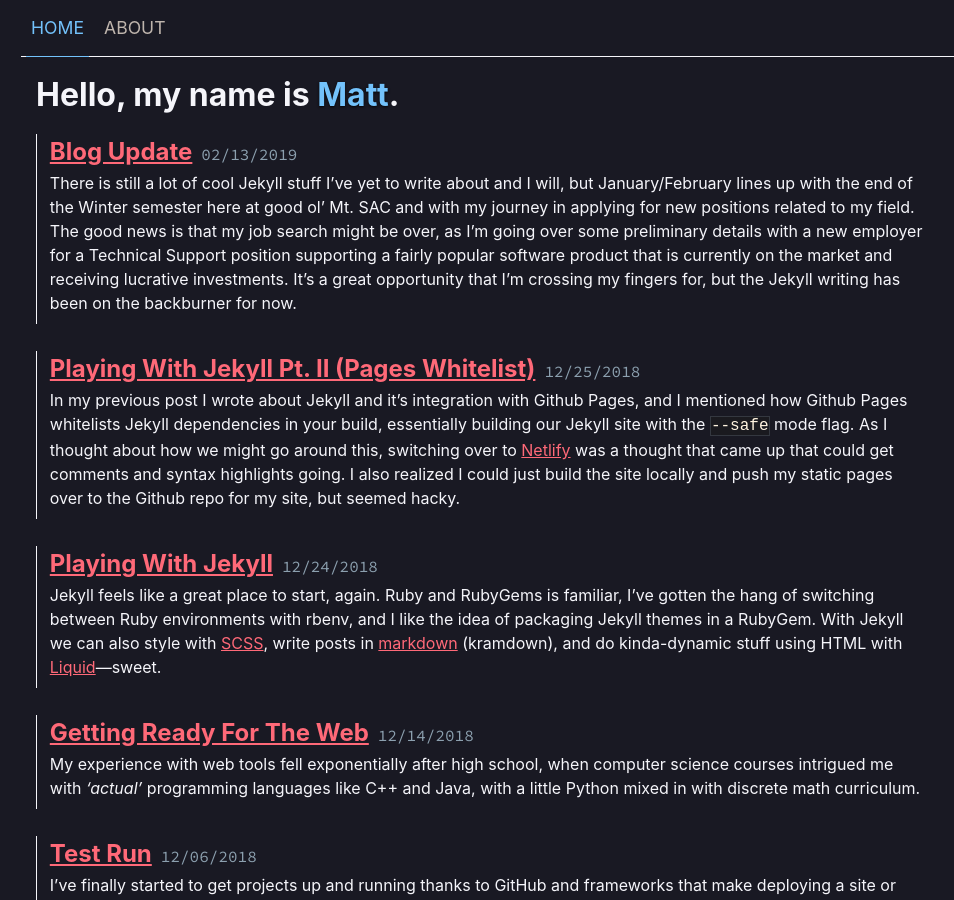
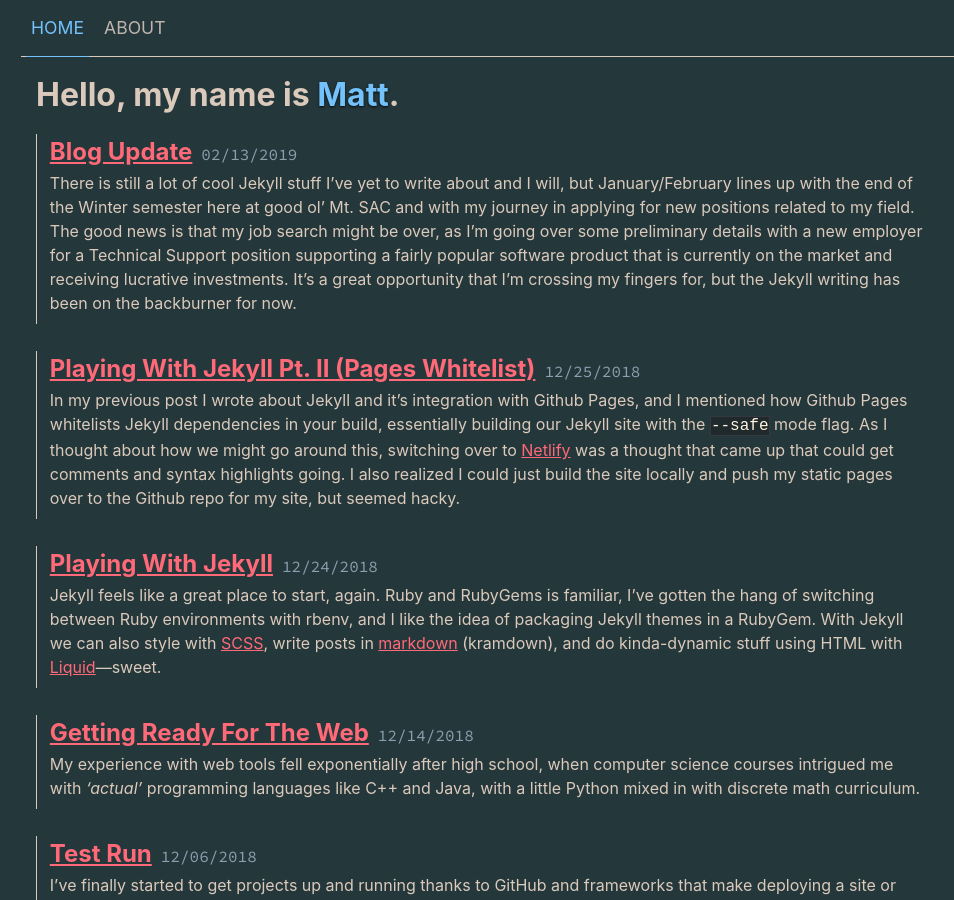
Before and after one commit to MattRugamas/mattrugamas.com, a Jekyll site: the page built from index.html, in a window 1280 px wide and 900 px high. Shown: the whole window, without its empty margins (19-973 px from the left). Built offline with Jekyll 4.4.1, drawn with Linux system fonts in a browser that asks for light colours.

Commit message:
Changing up the ol' color scheme

```diff
--- a/_sass/_settings.scss
+++ b/_sass/_settings.scss
@@ -2,13 +2,13 @@ $fonts-body: -apple-system,BlinkMacSystemFont,"Segoe UI",Roboto,"Helvetica Neue"
 $fonts-titles: -apple-system,BlinkMacSystemFont,"Segoe UI",Roboto,"Helvetica Neue",Arial,sans-serif;
 $fonts-source: 'Source Code Pro', monospace;
 
-$base: rgb(25, 25, 35);          // A dark, moody navy to create a rich background.
-$selected: rgb(58, 68, 102);     // A strong, muted indigo for a standout selection color.
-$text: rgb(245, 245, 250);       // Soft white with a hint of blue for easy readability.
-$inactive: rgb(191, 181, 173);   // Warm gray-beige to contrast with the cool tones in the base.
-$links: rgb(255, 105, 120);      // A vivid coral pink to add energy and draw attention to links.
-$highlight: rgb(115, 194, 251);  // A bright sky blue for a refreshing highlight color.
-$dates: rgb(140, 160, 175);      // A cool slate blue for date text, subtle yet noticeable.
+$base: rgb(36, 56, 60);
+$selected: rgb(58, 68, 102);
+$text: rgb(219, 201, 187);
+$inactive: rgb(191, 181, 173);
+$links: rgb(255, 105, 120);
+$highlight: rgb(115, 194, 251);
+$dates: rgb(140, 160, 175);
 
 // $base: #474853;
 // $text: #EDF5E1;
```
